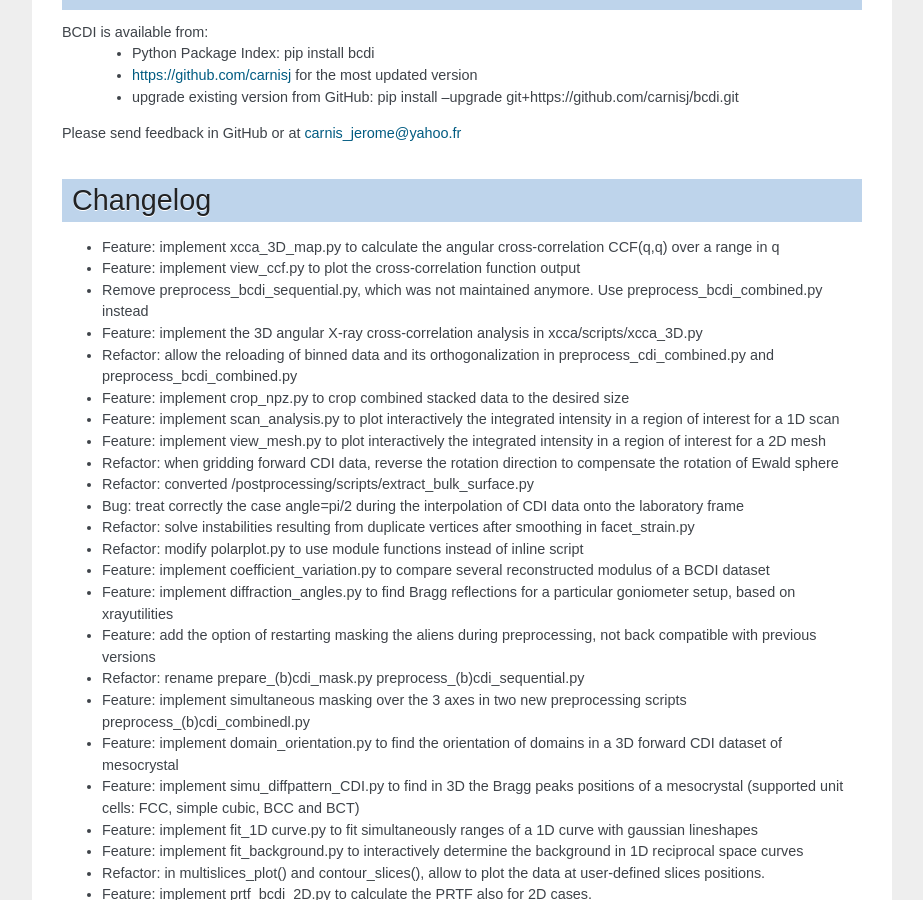
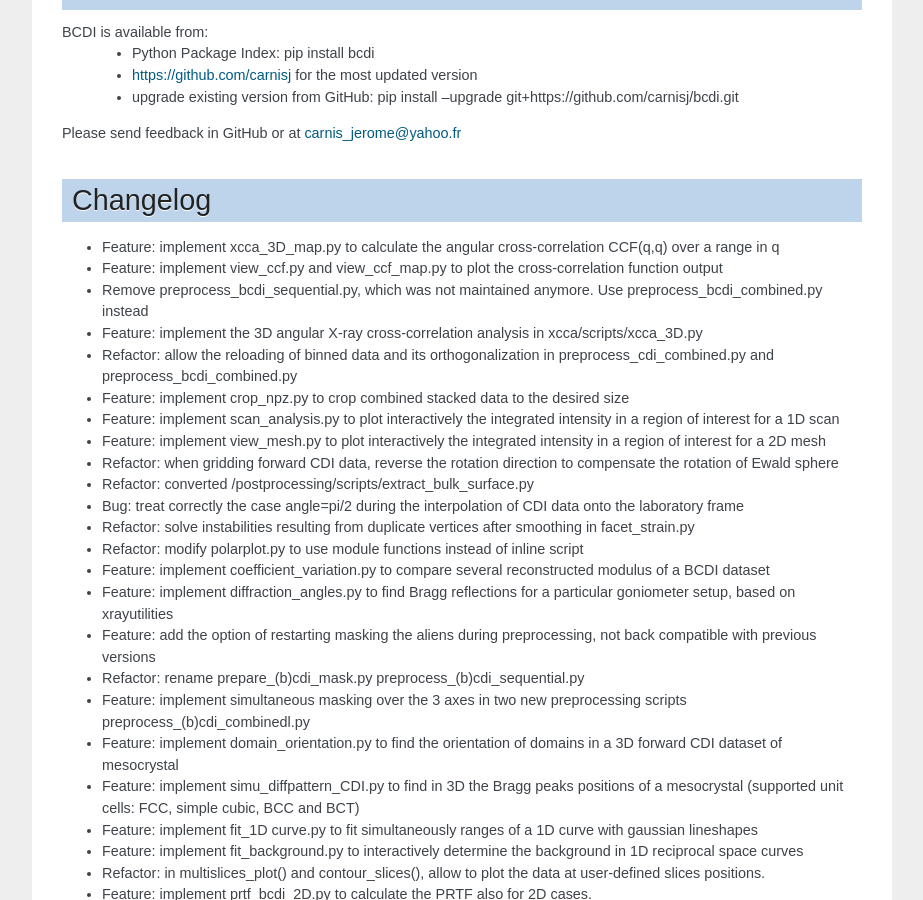
Before and after one commit to carnisj/bcdi, a Sphinx documentation site: the page built from doc/index.rst, in a window 1280 px wide and 900 px high, scrolled down 1520 px. Shown: the whole window, without its empty margins (198-1121 px from the left). Built offline with Sphinx 7.4.7, drawn with Linux system fonts in a browser that asks for light colours.

Commit message:
Update the list of scripts

```diff
--- a/HISTORY.rst
+++ b/HISTORY.rst
@@ -1,6 +1,6 @@
 * Feature: implement xcca_3D_map.py to calculate the angular cross-correlation CCF(q,q) over a range in q
 
-* Feature: implement view_ccf.py to plot the cross-correlation function output
+* Feature: implement view_ccf.py and view_ccf_map.py to plot the cross-correlation function output
 
 * Remove preprocess_bcdi_sequential.py, which was not maintained anymore. Use preprocess_bcdi_combined.py instead
 
--- a/setup.py
+++ b/setup.py
@@ -32,6 +32,7 @@ setup(name='bcdi', version='0.0.8',
                'bcdi/graph/scripts/scan_movie.py',
                'bcdi/graph/scripts/merge3D_qspace.py',
                'bcdi/graph/scripts/view_ccf.py',
+               'bcdi/graph/scripts/view_ccf_map.py',
                'bcdi/graph/scripts/view_psf.py',
                'bcdi/graph/scripts/visu_2Dslice.py',
                'bcdi/graph/scripts/xrutils_Qplot_3Dmayavi.py',
```
Also changed, not shown: doc/scripts/index.rst (+8 -0 lines).
